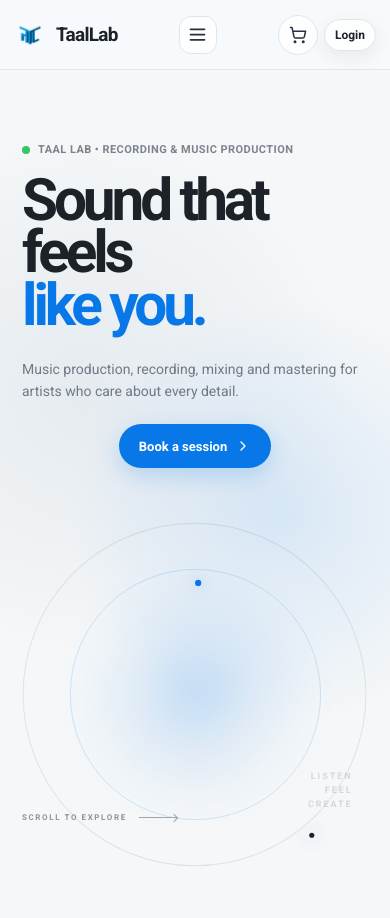
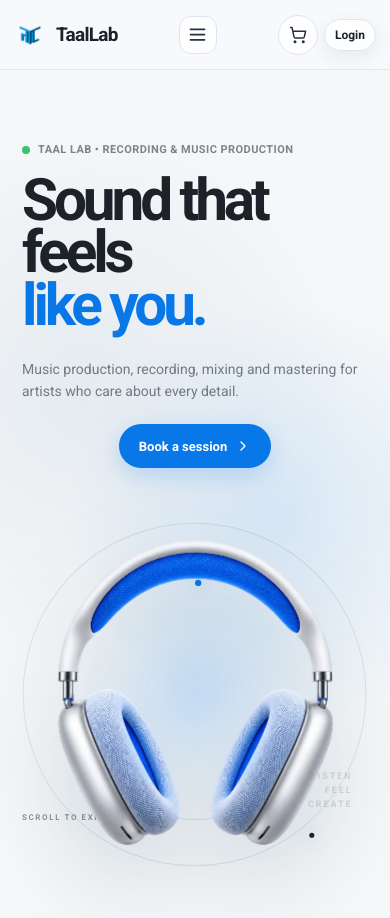
Before and after one commit to taallabstudio/webpage, a React (Vite) app: page / in a window 390 px wide. Shown: the top 918 px of the page. Built offline with nearby package versions, Linux system fonts and the light colour scheme; no server answers.

Commit message:
Place pinned headphone after hero in page stacking order

```diff
--- a/src/Landing.jsx
+++ b/src/Landing.jsx
@@ -198,7 +198,6 @@ function Landing() {
 
   return <main className="landing" id="home">
     <div className="landing-glow" />
-    <img className="scroll-headphone" src="/headphones.webp" alt="" aria-hidden="true" />
     <header className="landing-nav">
       <a className="studio-brand" href="#home" aria-label="TaalLab home"><Logo studioOnly /></a>
 
@@ -273,6 +272,7 @@ function Landing() {
         <div className="hero-scroll-hint"><span>SCROLL TO EXPLORE</span><i /></div>
       </div>
     </section>
+    <img className="scroll-headphone" src="/headphones.webp" alt="" aria-hidden="true" />
 
     <section className="site-section services-section reveal-on-scroll" id="services">
       <div className="section-heading reveal">
```
